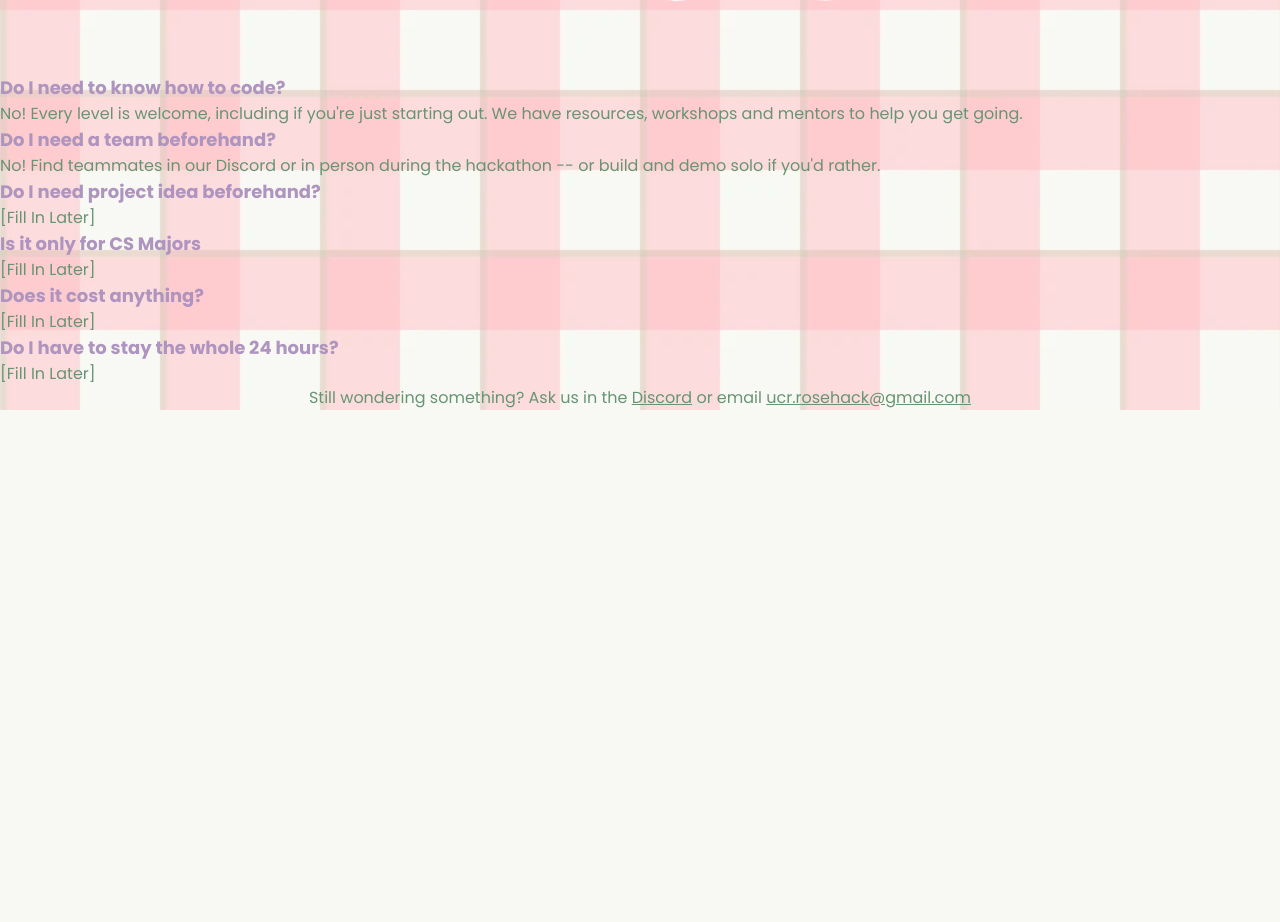
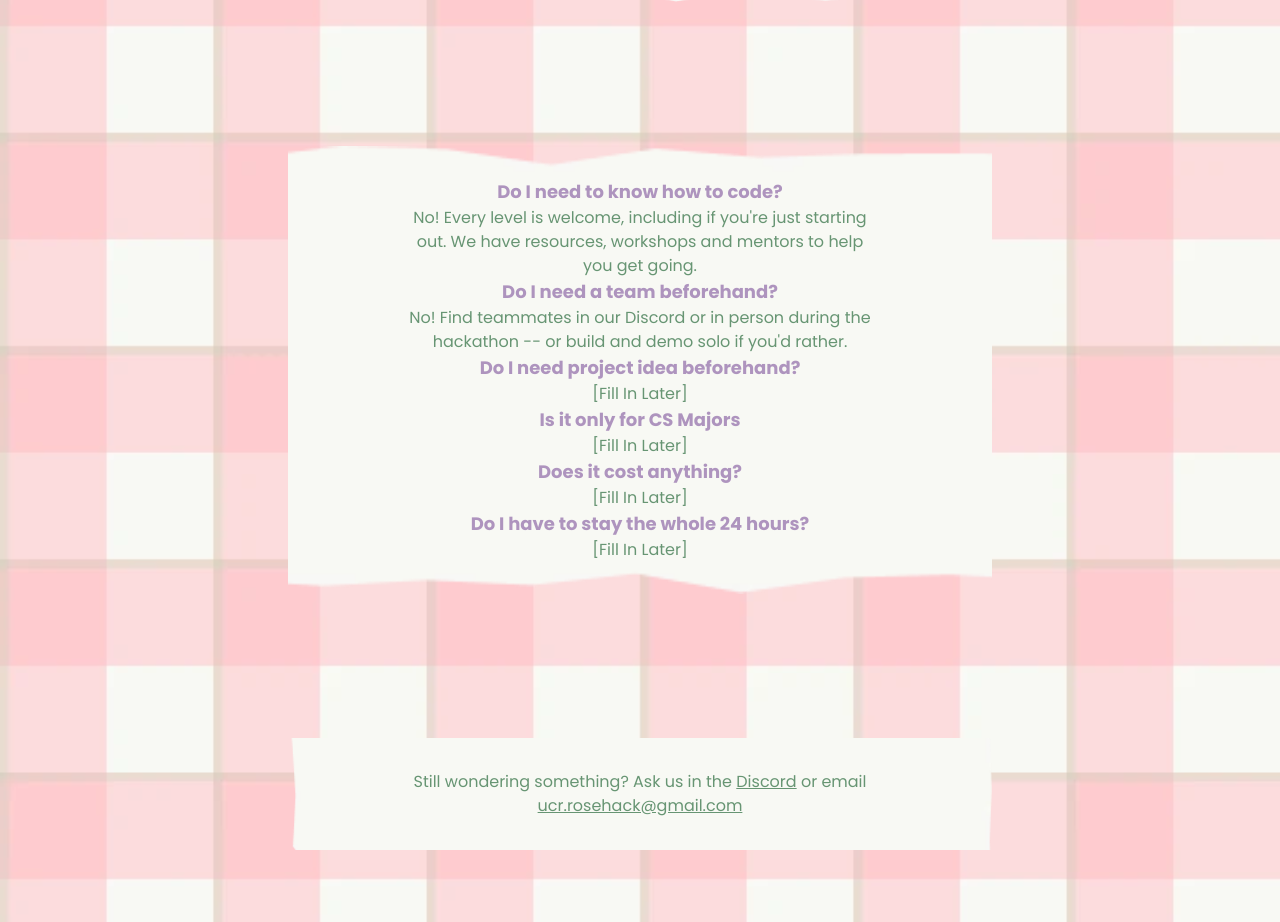
Before and after one commit to rosehackucr/rosehack27, a Next.js app: page /faq in a window 1280 px wide. Shown: the part 302-1224 px from the top of the page. Before the commit the page ends 800 px from the top, so only its background shows below. Built offline with nearby package versions, Linux system fonts and the light colour scheme.

Commit message:
Added Card Backgrounds for each sections - Added additional resource for cards (faq)

```diff
--- a/src/app/faq/page.tsx
+++ b/src/app/faq/page.tsx
@@ -1,24 +1,29 @@
 import QACard from "@/components/faq/question-answer-card";
-
 
 const FAQ = () => {
   return (
-    <section className="w-auto mx-auto bg-[url('/gingham-panel.webp')] justify-center bg-contain bg-center">
+    <section className="mx-auto w-auto justify-center bg-[url('/gingham-panel.webp')] bg-contain bg-center">
       {/* Overall Container Section */}
-      <section className="text-center justify-center p-10 mx-auto">
+
+      <section className="mx-auto justify-center p-10 text-center">
         <div className="relative mx-auto max-w-3xl">
           {/* Title Section */}
           <section className="text-center">
-          <div className="inline-flex flex-col items-center justify-center bg-[url('/faq/paper-card-top.webp')] bg-cover bg-center bg-no-repeat px-30 py-8 m-8">
+            <div className="m-8 inline-flex flex-col items-center justify-center bg-[url('/faq/paper-card-top.webp')] bg-cover bg-center bg-no-repeat px-30 py-8">
               <h2 className="text-poppins font-bold">QUESTIONS WE GET A LOT</h2>
-            <h1 className="text-rosehack-purple text-7xl font-cormorant font-bold">FAQ</h1>
+              <h1 className="text-rosehack-purple font-cormorant text-7xl font-bold">
+                FAQ
+              </h1>
             </div>
           </section>
         </div>
       </section>
 
-      <div>
+      <section className="mx-auto justify-center p-10 text-center">
+        <div className="relative mx-auto max-w-3xl">
           {/* Main Section */}
+          <section className="text-center">
+            <div className="m-8 inline-flex flex-col items-center justify-center bg-[url('/faq/paper-card-top.webp')] bg-cover bg-center bg-no-repeat px-30 py-8">
               <QACard
                 question="Do I need to know how to code?"
                 answer="No! Every level is welcome, including if you're just starting out. We have resources, workshops and mentors to help you get going."
@@ -34,18 +39,30 @@
                 answer="[Fill In Later]"
               />
 
-        <QACard question="Is it only for CS Majors" answer="[Fill In Later]" />
+              <QACard
+                question="Is it only for CS Majors"
+                answer="[Fill In Later]"
+              />
 
-        <QACard question="Does it cost anything?" answer="[Fill In Later]" />
+              <QACard
+                question="Does it cost anything?"
+                answer="[Fill In Later]"
+              />
 
               <QACard
                 question="Do I have to stay the whole 24 hours?"
                 answer="[Fill In Later]"
               />
             </div>
+          </section>
+        </div>
+      </section>
 
+      <section className="mx-auto justify-center p-10 text-center">
+        <div className="relative mx-auto max-w-3xl">
+          {/* Footnote Section */}
           <section className="text-center">
-        {/* Footnote Section */}
+            <div className="m-8 inline-flex flex-col items-center justify-center bg-[url('/faq/paper-card-top.webp')] bg-cover bg-center bg-no-repeat px-30 py-8">
               <p>
                 Still wondering something? Ask us in the{" "}
                 <a
@@ -64,6 +81,9 @@
                   ucr.rosehack@gmail.com
                 </a>
               </p>
+            </div>
+          </section>
+        </div>
       </section>
     </section>
   );
--- a/src/components/faq/question-answer-card.tsx
+++ b/src/components/faq/question-answer-card.tsx
@@ -6,7 +6,9 @@
 const QACard = ({ question, answer }: QACard) => {
   return (
     <div>
-      <h3 className="font-poppins font-bold text-rosehack-purple text-lg">{question}</h3>
+      <h3 className="font-poppins text-rosehack-purple text-lg font-bold">
+        {question}
+      </h3>
       <p className="text-base">{answer}</p>
     </div>
   );
```
Also changed, not shown: public/faq/paper-card-main.webp (added). Lines whose indentation alone changed are shown as unchanged.
